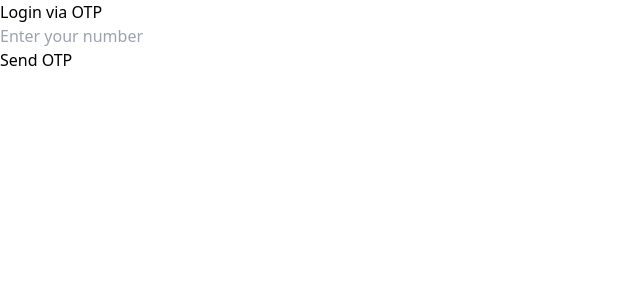
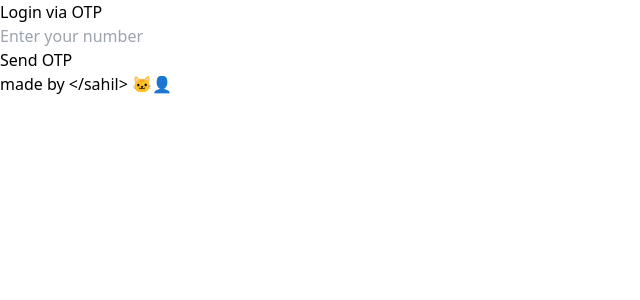
Before and after one commit to sahiwl/otpLogin, a React (Vite) app: page / in a window 1280 px wide. Shown: the top 300 px of the page, without its empty margins (0-640 px from the left). Built offline with nearby package versions, Linux system fonts and the light colour scheme.

Commit message:
added masthead

```diff
--- a/src/components/LoginPage.tsx
+++ b/src/components/LoginPage.tsx
@@ -2,22 +2,24 @@ import { useNavigate } from "react-router-dom"
 
 
 export const LoginPage = () => {
+    const me = "</sahil>"
     const navigate = useNavigate();
     console.log("rendering loginpage")
-    return <div className="bg-gray-700 h-screen w-screen flex justify-center items-center">
-        <div className="h-2/4 w-2/4 flex justify-center outline  pt-8 grid grid-rows-5 rounded-xl">
-            {/* <div className="bg-blue-200">asd</div> */}
+    return <div className="bg-gray-700 h-screen w-screen flex       justify-center items-center grid grid-rows-5">
+                <div className="h-1/2 flex justify-center outline  pt-8 row-span-4 grid grid-rows-4 rounded-xl" style={{width: "30rem"}}>
                         <div className="bg-gray-700 text-4xl text-center font-semibold  w-80 mb-4 text-bold ">Login via OTP </div>
                         <div className="grid mb-4 ">
-                <input className="bg-gray-700 rounded-xl outline hover:outline-offset" type="number" placeholder='Enter your number' />
+                            <input className="bg-gray-700 rounded-xl outline hover:outline-offset" type="tel" placeholder='Enter your number' />
                         </div>
                         <div className="flex justify-center mb-4">
-                <button className='bg-gray-700 text-2xl font-medium h-full w-full outline rounded-lg' onClick={()=>{
+                            <button className='bg-gray-700 text-2xl font-medium h-full w-full outline rounded-lg' onClick={() => {
                                 navigate("/otp")
                             }}> Send OTP </button>
                         </div>
-            {/* <div className="bg-green-400">idk</div> */}
-            {/* <div className="bg-yellow-200">lastdiv</div> */}
+                </div>
+                <div className="flex justify-center">
+                    <div className="font-semibold">made by<a href="https://github.com/sahiwl" className="text-sky-600 font-semibold" > {me} 🐱‍👤</a>  </div>
                 </div>
             </div>
+
 }
```
Lines whose indentation alone changed are shown as unchanged.
